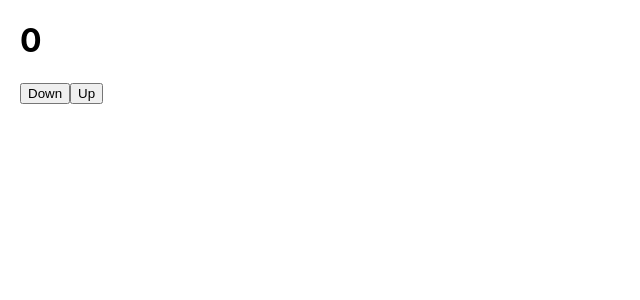
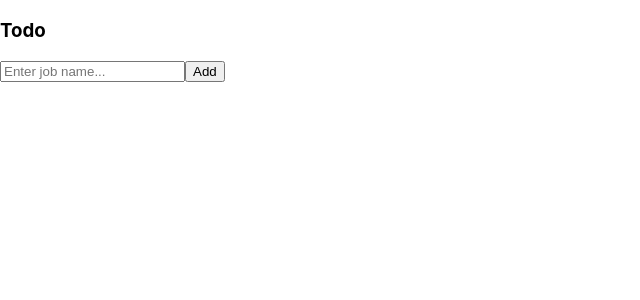
Before and after one commit to hoapng/react_f8, a React (Create React App) app: page / in a window 1280 px wide. Shown: the top 300 px of the page, without its empty margins (0-640 px from the left). Built offline with nearby package versions, Linux system fonts and the light colour scheme.

Commit message:
Todo App with useReducer hook

```diff
--- a/src/App.js
+++ b/src/App.js
@@ -1,35 +1,98 @@
-import { useReducer } from "react";
+import { useReducer, useRef } from "react";
 
 //init state
-const initState = 0;
+const initState = {
+  job: '',
+  list: []
+}
 
 //action
-const UP_ACTION = 'up'
-const DOWN_ACTION = 'down'
+const SET_JOB ='set_job'
+const ADD_JOB ='add_job'
+const DEL_JOB ='del_job'
+
+const set_job = payload =>{
+  return{
+    type: SET_JOB,
+    payload
+  }
+}
+
+const add_job = payload =>{
+  return{
+    type: ADD_JOB,
+    payload
+  }
+}
+
+const del_job = payload =>{
+  return{
+    type: DEL_JOB,
+    payload
+  }
+}
 
 //reducer
-const reducer = (state, action)=>{
-  console.log('check')
-  switch(action){
-    case UP_ACTION:
-      return state +1
-    case DOWN_ACTION:
-      return state -1
+const reducer =(state, action)=>{
+  console.log('action', action)
+  console.log('Pre state', state)
+  let newState
+  switch(action.type){
+    case SET_JOB:
+      newState = {
+        ...state, job: action.payload
+      }
+      break
+    case ADD_JOB:
+      newState ={
+        ...state, list : [...state.list, action.payload]
+      }
+      break
+
+    case DEL_JOB:
+      const newList = [...state.list]
+      newList.splice(action.payload, 1)
+      newState = {
+        ...state, list: newList
+      }
+      break
     default:
       throw new Error('Invalid')
   }
+  return newState
 }
 
 function App() {
-  const [count, dispatch] = useReducer(reducer, initState)
+  const [state, dispatch] = useReducer(reducer, initState)
+  const {job, list} = state
 
+  const inputRef = useRef()
+
+  const handleAdd =()=>{
+    dispatch(add_job(job))
+    dispatch(set_job(''))
+    inputRef.current.focus()
+  }
+  console.log(initState)
   return (
-    <div style={{ padding: '0 20px' }}>
-      <h1>{count}</h1>
-      <button onClick={()=>dispatch(DOWN_ACTION)}>Down</button>
-      <button onClick={()=>dispatch(UP_ACTION)}>Up</button>
+    <div>
+      <h3>Todo</h3>
+      <input
+      ref={inputRef}
+        value={job}
+        placeholder="Enter job name..."
+        onChange={e => {
+          dispatch(set_job(e.target.value))
+        }}
+      />
+      <button onClick={handleAdd}>Add</button>
+      <ul>
+        {list.map((job, index) => (
+          <li key={index}>{job} <button onClick={()=>dispatch(del_job(index))}>X</button></li>
+        ))}
+      </ul>
     </div>
-    )
+  );
 }
 
 export default (App);
```
